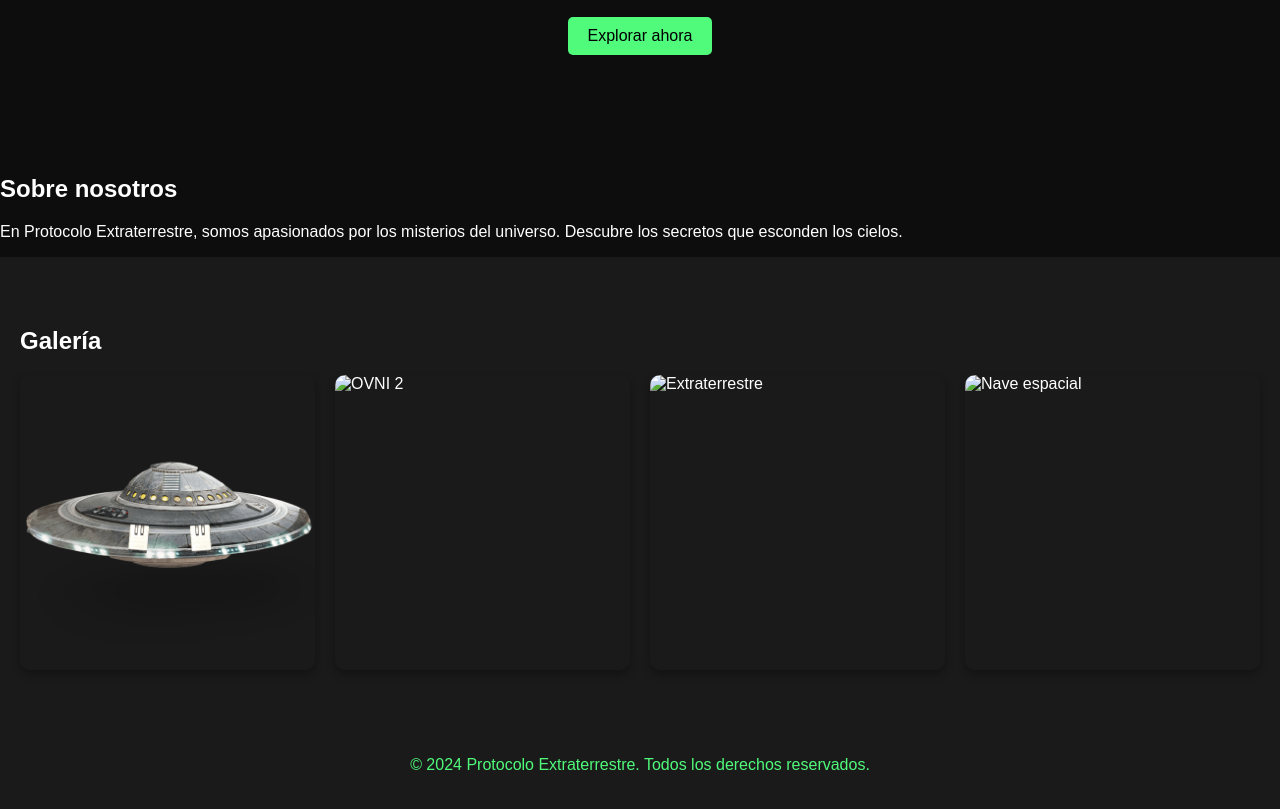
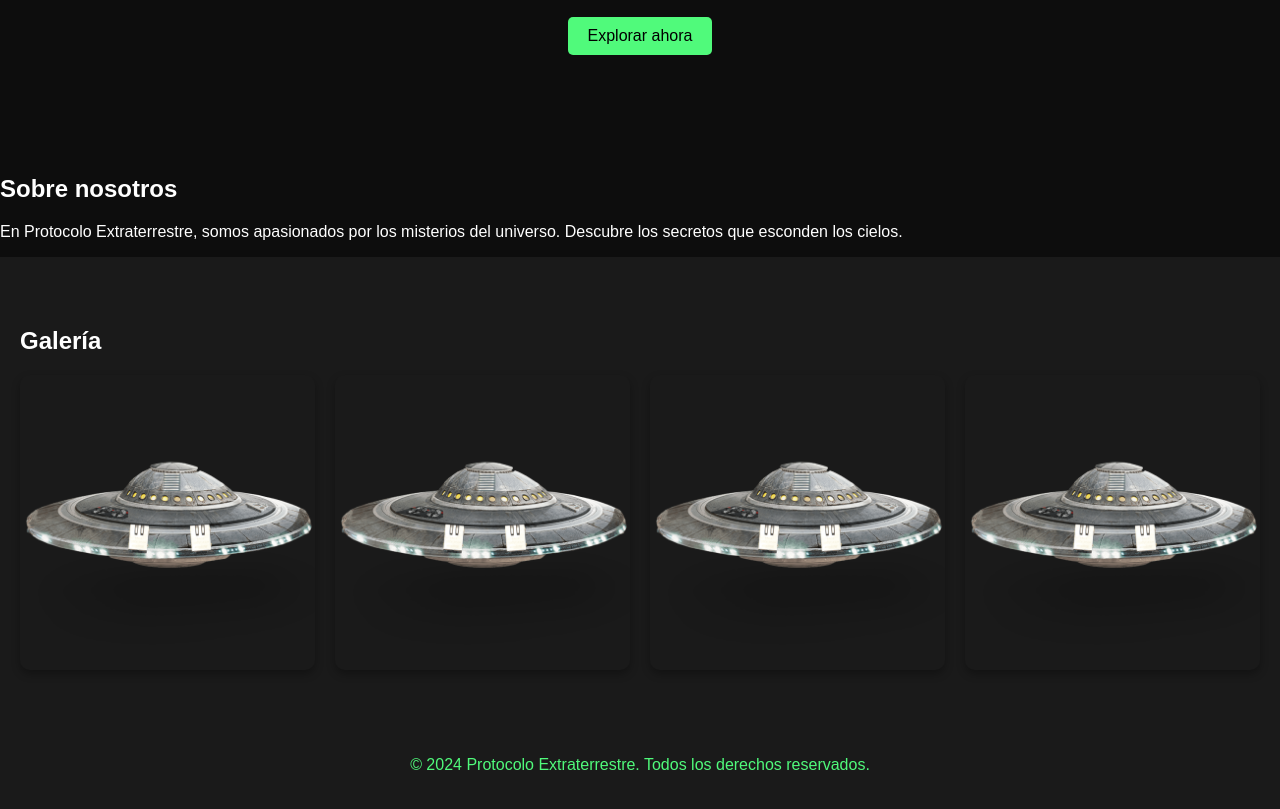
Before and after one commit to rodri012/localizador, a plain HTML site: page index.html in a window 1280 px wide. Shown: the part 289-1098 px from the top of the page. Drawn offline with Linux system fonts and the light colour scheme.

Commit message:
Update index.html

```diff
--- a/index.html
+++ b/index.html
@@ -38,9 +38,9 @@
     <h2>Galería</h2>
     <div class="image-grid">
       <img src="images/ufo1.png" alt="OVNI 1">
-      <img src="images/ufo2.jpg" alt="OVNI 2">
-      <img src="images/alien.jpg" alt="Extraterrestre">
-      <img src="images/spaceship.jpg" alt="Nave espacial">
+      <img src="images/ufo1.png" alt="OVNI 2">
+      <img src="images/ufo1.png" alt="Extraterrestre">
+      <img src="images/ufo1.png" alt="Nave espacial">
     </div>
   </section>
 
```
